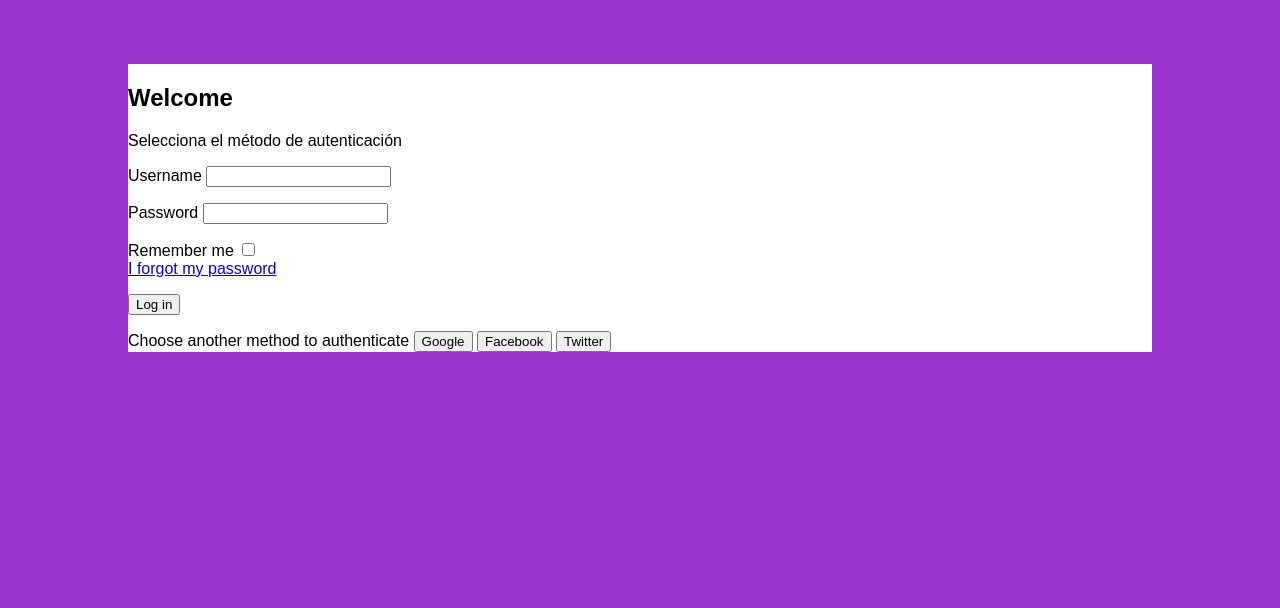
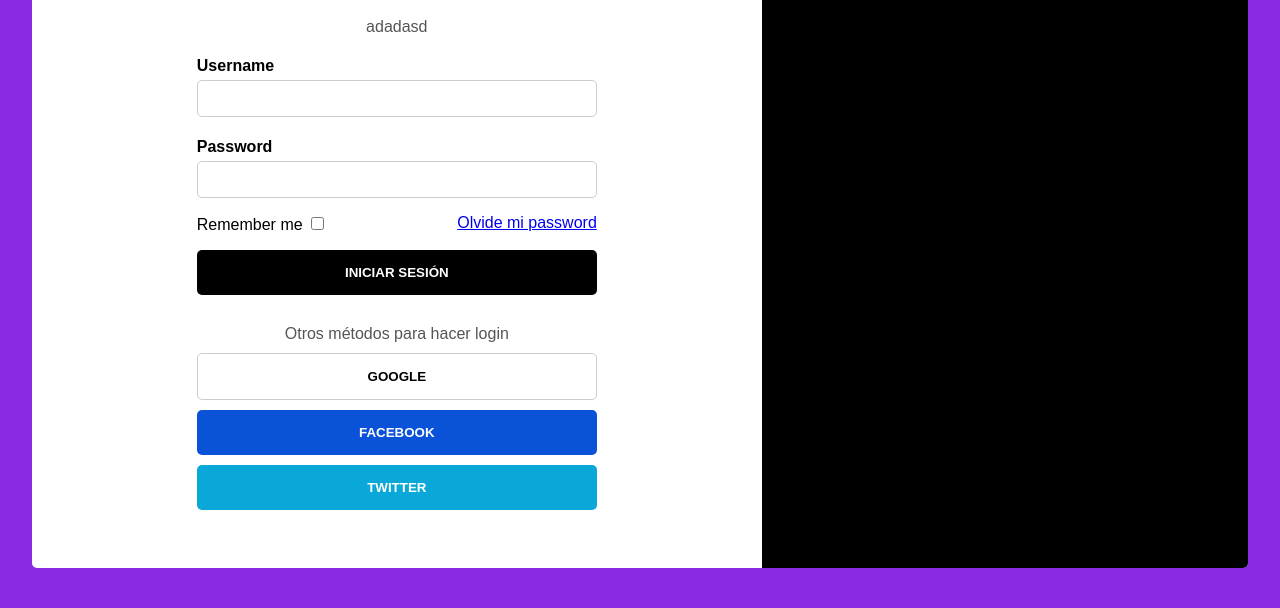
Before and after one commit to yinsanders/-20-PROYECTOS-COMPLETOS-CON-CSS, a plain HTML site: page project5-css-login/index.html in a window 1280 px wide. Shown: the part 192-800 px from the top of the page. Drawn offline with Linux system fonts and the light colour scheme.

Commit message:
Login finished

```diff
--- a/project5-css-login/index.html
+++ b/project5-css-login/index.html
@@ -1,49 +1,53 @@
 <!DOCTYPE html>
 <html lang="en">
   <head>
-   <meta charset="UTF-8">
-   <meta name="viewport" content="width=device-width, initial-scale=1.0">
-   <title>Project 5 Login</title>
-   <link rel="stylesheet" href="style.css">
+    <meta charset="UTF-8" />
+    <meta http-equiv="X-UA-Compatible" content="IE=edge" />
+    <meta name="viewport" content="width=device-width, initial-scale=1.0" />
+    <title>Notificación</title>
+    <link
+      href="https://fonts.googleapis.com/icon?family=Material+Icons"
+      rel="stylesheet"
+    />
+    <link rel="stylesheet" href="style.css" />
   </head>
   <body>
     <div class="form-container">
       <div class="login-container">
         <h2>Welcome</h2>
-         <p>Selecciona el método de autenticación</p>
+        <p>adadasd</p>
 
         <form action="">
           <p>
             <label for="username">Username</label>
-               <input type="text" name="username" id="username">
+            <input class="input" type="text" name="username" />
           </p>
+
           <p>
             <label for="password">Password</label>
-               <input type="text" name="password" id="password">
+            <input class="input" type="password" name="password" />
           </p>
 
           <div class="options">
             <div>
-                  Remember me
-                  <input type="checkbox" name="rememberme" id="rememberme">
+              Remember me <input type="checkbox" name="remeberme" id="" />
             </div>
             <div>
-                  <a href="#">I forgot my password</a>
+              <a href="#">Olvide mi password</a>
             </div>
           </div>
 
           <p>
-               <input type="submit" class="btn btn-login" value="Log in">
+            <input class="btn btn-login" type="submit" value="Iniciar sesión" />
           </p>
           <div class="providers">
-               <span>Choose another method to authenticate</span>
-               <button class="btn btn-google">Google</button>
-               <button class="btn btn-facebook">Facebook</button>
-               <button class="btn btn-twitter">Twitter</button>
+            <span>Otros métodos para hacer login</span>
+            <button class="btn google-provider">Google</button>
+            <button class="btn facebook-provider">Facebook</button>
+            <button class="btn twitter-provider">Twitter</button>
           </div>
         </form>
       </div>
-
       <div class="welcome-screen-container"></div>
     </div>
   </body>
--- a/project5-css-login/style.css
+++ b/project5-css-login/style.css
@@ -1,15 +1,170 @@
 body {
-   font-family: Arial, Helvetica, sans-serif;
    padding: 0;
    margin: 0;
+   font-family: Arial, Helvetica, sans-serif;
+
    display: flex;
    align-items: center;
    justify-content: center;
+   background-color: blueviolet;
+
    height: 100vh;
-   background-color: darkorchid;
-}
+ }
 
-.form-container {
+ .material-icons {
+   font-family: "Material Icons";
+   font-weight: normal;
+   font-style: normal;
+   font-size: 48px; /* Preferred icon size */
+   display: inline-block;
+   line-height: 1;
+   text-transform: none;
+   letter-spacing: normal;
+   word-wrap: normal;
+   white-space: nowrap;
+   direction: ltr;
+
+   /* Support for all WebKit browsers. */
+   -webkit-font-smoothing: antialiased;
+   /* Support for Safari and Chrome. */
+   text-rendering: optimizeLegibility;
+
+   /* Support for Firefox. */
+   -moz-osx-font-smoothing: grayscale;
+
+   /* Support for IE. */
+   font-feature-settings: "liga";
+ }
+
+ .form-container {
    background-color: white;
    width: 80%;
-}
+   border-radius: 5px;
+   overflow: hidden;
+   height: 90vh;
+
+   display: flex;
+   align-items: center;
+ }
+
+ .form-container .login-container {
+   width: 500px;
+   margin: 0 auto;
+ }
+ .form-container .login-container > h2 {
+   text-align: center;
+   font-size: 2.5rem;
+ }
+
+ .form-container .login-container > p,
+ .form-container .login-container span {
+   color: #555;
+   text-align: center;
+ }
+
+ .form-container .login-container label {
+   display: block;
+   font-weight: bold;
+   padding: 5px 0;
+ }
+
+ .form-container .login-container input.input {
+   display: block;
+   box-sizing: border-box;
+   padding: 10px;
+   border: solid 1px #ccc;
+   width: 100%;
+   border-radius: 5px;
+ }
+
+ .form-container .login-container input.input:focus {
+   outline: solid 1px rgb(0, 153, 255);
+ }
+ .form-container .login-container .providers {
+   display: flex;
+   flex-direction: column;
+   gap: 10px;
+   text-align: center;
+   margin-top: 30px;
+ }
+ .form-container .login-container button.btn,
+ .form-container .login-container input.btn {
+   border: none;
+   padding: 15px 0;
+   width: 100%;
+   font-weight: bolder;
+   display: block;
+   border-radius: 5px;
+   text-transform: uppercase;
+   cursor: pointer;
+ }
+
+ .form-container .login-container input.btn.btn-login {
+   background-color: black;
+   color: white;
+ }
+ .form-container .login-container button.btn.google-provider {
+   background-color: white;
+   color: black;
+   border: solid 1px #ccc;
+ }
+
+ .form-container .login-container button.btn.facebook-provider {
+   background-color: rgb(10, 82, 216);
+   color: white;
+   border: 0;
+ }
+ .form-container .login-container button.btn.twitter-provider {
+   background-color: rgb(10, 168, 216);
+   color: white;
+   border: 0;
+ }
+
+ .form-container .login-container button.btn.google-provider:hover {
+   background-color: rgb(212, 212, 212);
+   color: black;
+ }
+
+ .form-container .login-container button.btn.facebook-provider:hover {
+   background-color: rgb(6, 61, 163);
+   color: white;
+ }
+ .form-container .login-container button.btn.twitter-provider:hover {
+   background-color: rgb(7, 133, 172);
+   color: white;
+ }
+
+ .form-container .login-container .options {
+   display: flex;
+   justify-content: space-between;
+ }
+
+ .form-container .welcome-screen-container {
+   background-color: black;
+   height: 100%;
+   width: 50%;
+ }
+
+ @media screen and (max-width: 1357px) {
+   .form-container {
+     width: 95%;
+   }
+   .form-container .login-container {
+     width: 400px;
+     margin: 0 auto;
+   }
+
+   .form-container .welcome-screen-container {
+     width: 40%;
+   }
+ }
+ @media screen and (max-width: 900px) {
+   .form-container .login-container {
+     width: 400px;
+     margin: 0 auto;
+   }
+
+   .form-container .welcome-screen-container {
+     width: 0%;
+   }
+ }
```
Lines whose indentation alone changed are shown as unchanged.
